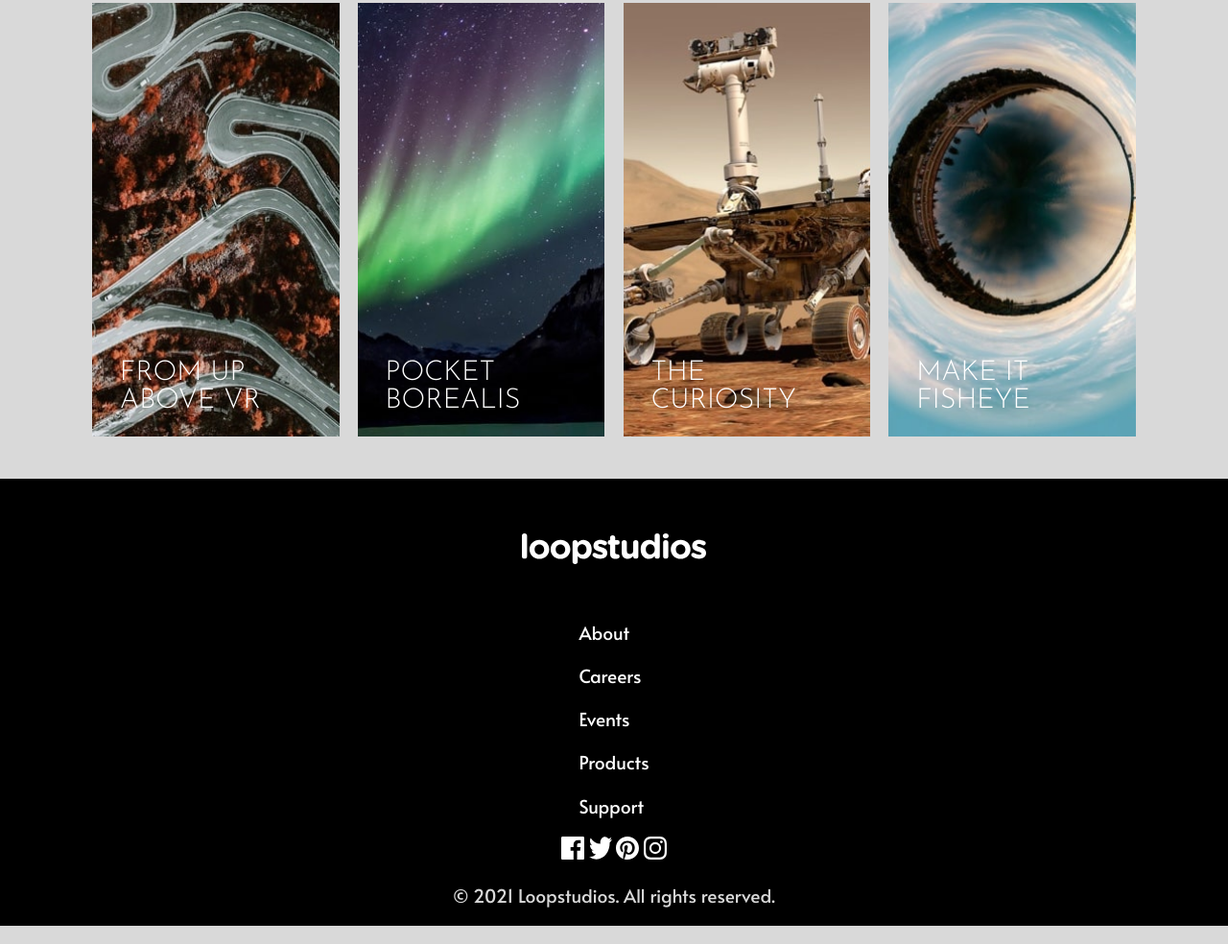
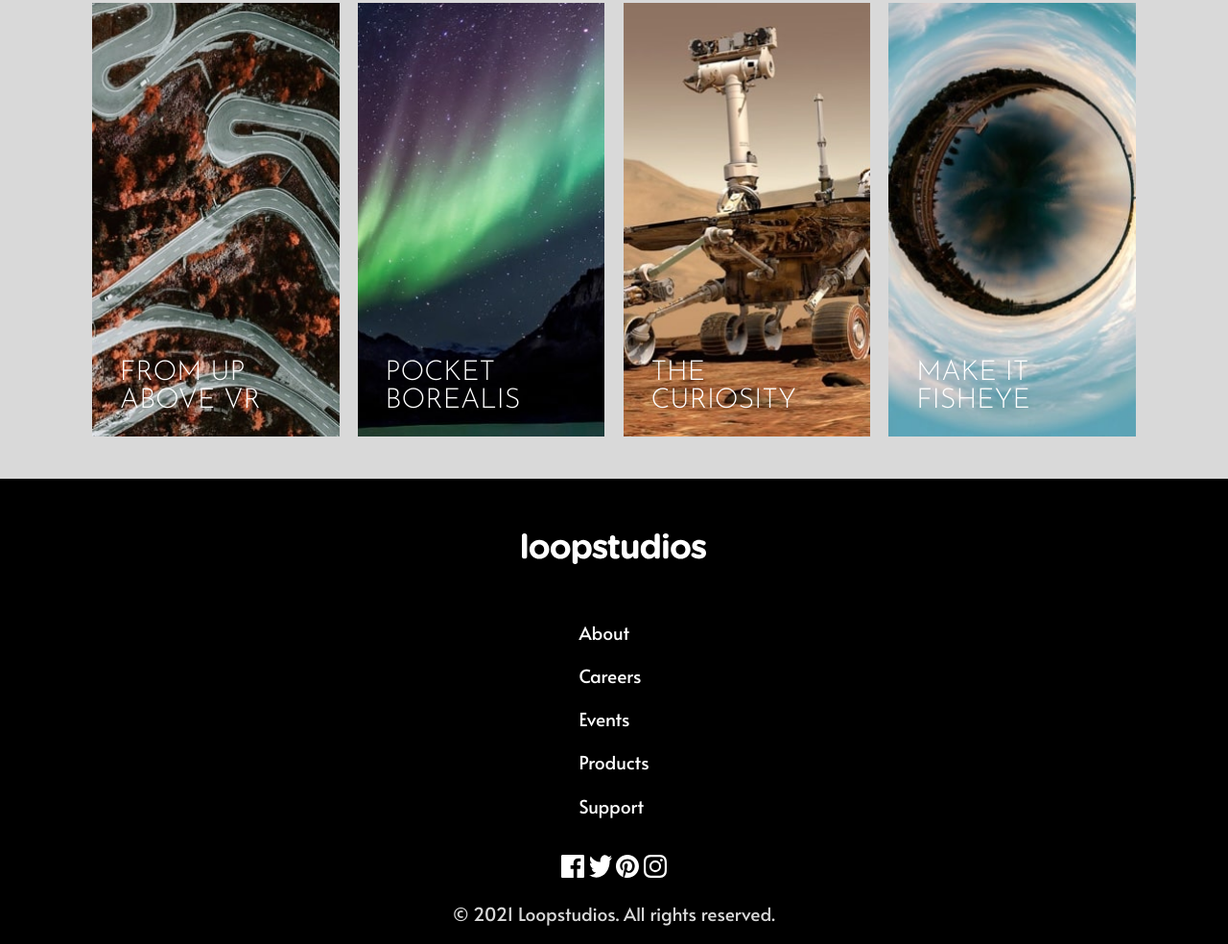
Before and after one commit to BCEESAY10/loopstudios-landing-page, a plain HTML site: page index.html in a window 1280 px wide. Shown: the part 2015-2999 px from the top of the page at 96% size. Drawn offline with Linux system fonts and the light colour scheme.

Commit message:
finish footer for mobiles

```diff
--- a/style.css
+++ b/style.css
@@ -188,6 +188,10 @@ footer{
     gap: 1em;
 }
 
+footer .social-icons{
+    margin-top: 1em;
+}
+
 footer .footer-logo{
     margin: 2em 0;
 }
```
